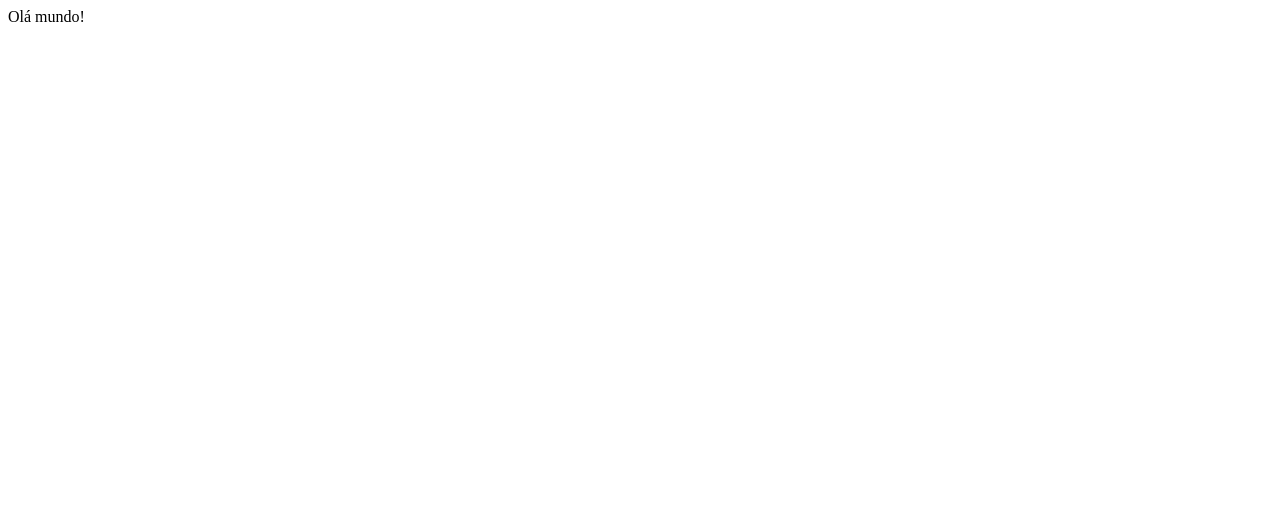
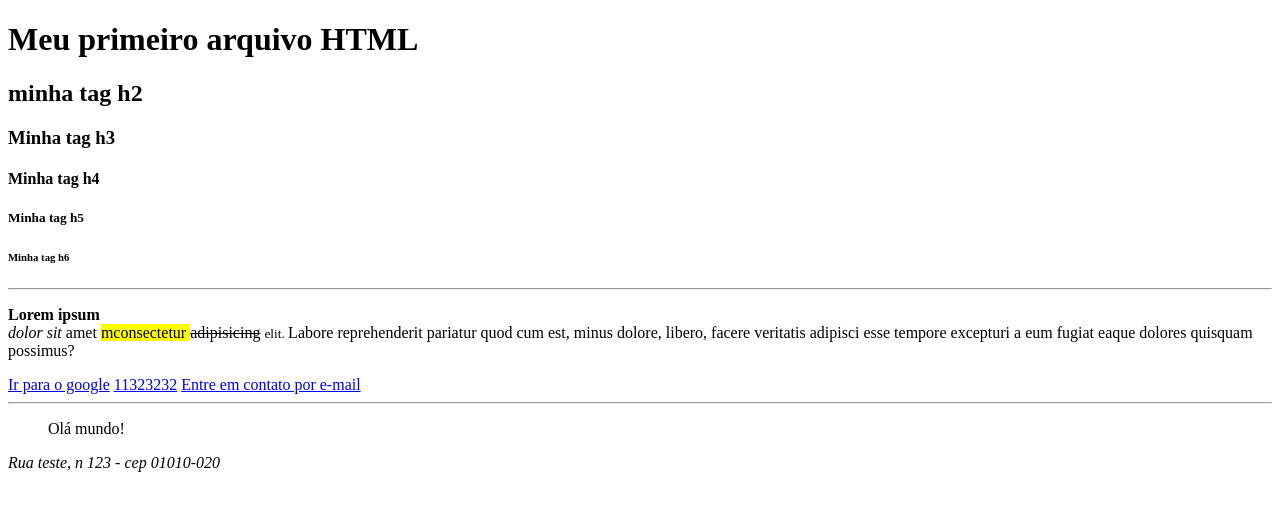
Before and after one commit to Xilambila/HTML_aula, a plain HTML site: page index.html in a window 1280 px wide. Drawn offline with Linux system fonts and the light colour scheme.

Commit message:
Alterado conteudo do arquivo index.html

```diff
--- a/index.html
+++ b/index.html
@@ -3,9 +3,37 @@
 <head>
     <meta charset="UTF-8">
     <meta name="viewport" content="width=device-width, initial-scale=1.0">
-    <title>Document</title>
+    <title>Meu primeiro HTML</title>
 </head>
 <body>
+    <h1>Meu primeiro arquivo HTML</h1>
+    <h2>minha tag h2</h2>
+    <h3>Minha tag h3</h3>
+    <h4>Minha tag h4</h4>
+    <h5>Minha tag h5</h5>
+    <h6>Minha tag h6</h6>
+    <hr />
+    <p>
+        <b>Lorem </b><strong>ipsum</strong> <br/>
+        <i>dolor </i> <em>sit</em> amet <mark> mconsectetur </mark>
+        <del>adipisicing</del>
+        <small>elit. </small>
+        <span>Labore </span>  reprehenderit pariatur quod cum est, minus dolore, libero, facere veritatis adipisci esse tempore excepturi a eum fugiat eaque dolores quisquam possimus?
+    </p>
+    <a href="https://google.com" title="Ir para o site do Google">Ir para o google</a>
+    <a href="tel:11323232">11323232</a>
+    <a href="mailto:edson@exemplo.com" title="Clique aqui para enviar email">Entre em contato por e-mail</a>
+<hr />
+<blockquote>
     Olá mundo!
+</blockquote>
+<address>
+    Rua teste, n 123 - cep 01010-020
+</address>
+
+
+
+
+
 </body>
 </html>
```
